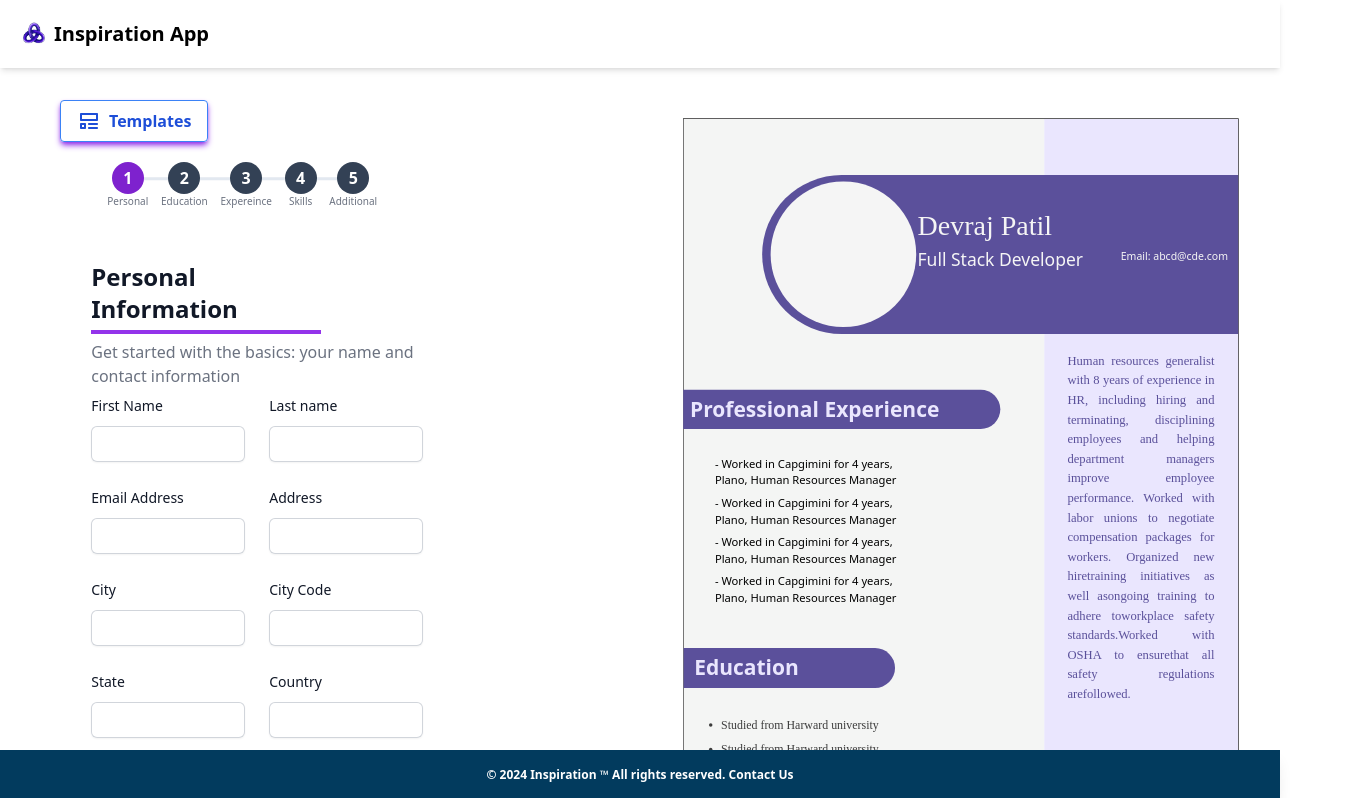
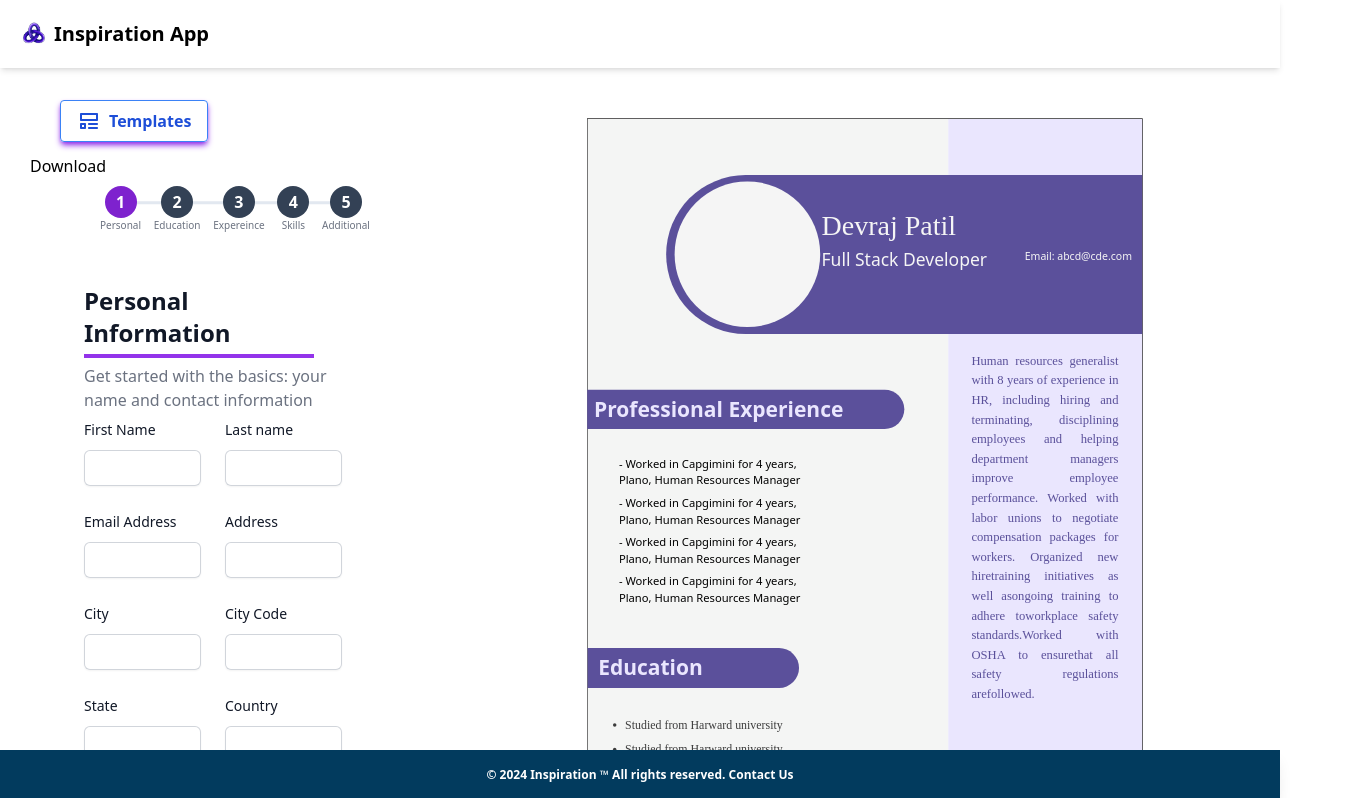
Before and after one commit to sckchcm-g/resume-builder, a React (Vite) app: page /dashboard in a window 1280 px wide. Shown: the top 798 px of the page, 1356 px wide, since content can reach past the window. Built offline with nearby package versions, Linux system fonts and the light colour scheme.

Commit message:
DownloadSection

```diff
--- a/package.json
+++ b/package.json
@@ -12,6 +12,8 @@
   "dependencies": {
     "@reduxjs/toolkit": "^2.1.0",
     "dompurify": "^3.0.8",
+    "html2canvas": "^1.4.1",
+    "jspdf": "^2.5.1",
     "nanoid": "^5.0.5",
     "react": "^18.2.0",
     "react-dom": "^18.2.0",
--- a/src/components/Form/MultiStepForm.jsx
+++ b/src/components/Form/MultiStepForm.jsx
@@ -34,8 +34,14 @@ const FormCtn =({num})=>{
        <button className="focus:outline-none text-white bg-purple-300  hover:bg-purple-400  font-medium rounded-lg text-sm px-4 py-1.5 mb-3 mx-3">Prev</button>
         }
 
-        {formLevel<4?<button className="focus:outline-none text-white bg-purple-700 hover:bg-purple-800 focus:ring-4 focus:ring-purple-300 font-medium rounded-lg text-sm px-4 py-1.5 mb-3 mx-3 " onClick={()=>setForm(formLevel+1)} >Next</button>:
+        {/* {formLevel<4?<button className="focus:outline-none text-white bg-purple-700 hover:bg-purple-800 focus:ring-4 focus:ring-purple-300 font-medium rounded-lg text-sm px-4 py-1.5 mb-3 mx-3 " onClick={()=>setForm(formLevel+1)} >Next</button>:
         <button className="focus:outline-none disabled:opacity-100 text-white bg-purple-300 font-medium rounded-lg text-sm px-4 py-1.5 mb-3 mx-3 ">Next</button>
+        } */}
+                {formLevel<4?<button className="focus:outline-none text-white bg-purple-700 hover:bg-purple-800 focus:ring-4 focus:ring-purple-300 font-medium rounded-lg text-sm px-4 py-1.5 mb-3 mx-3 " onClick={()=>setForm(formLevel+1)} >Next</button>:
+        <></>
+        }
+        {formLevel===4?<button className="focus:outline-none text-white bg-purple-700 hover:bg-purple-800 focus:ring-4 focus:ring-purple-300 font-medium rounded-lg text-sm px-4 py-1.5 mb-3 mx-3 " onClick={()=>{}} >Download</button>:
+        <></>
         }
         </div>
     </div>
--- a/src/ui/DesktopView.jsx
+++ b/src/ui/DesktopView.jsx
@@ -164,13 +164,15 @@
 
 
 
-import React, { useState } from "react";
+import React, { useState,useRef } from "react";
+import html2canvas from 'html2canvas';
+import jsPDF from 'jspdf';
 import Header from "./Header.jsx";
 import Footer from "./Footer.jsx";
 import MultiStepForm from '../components/Form/MultiStepForm.jsx';
 import TemplateS1 from "./templates/TemplateS1.jsx";
 import TemplateS2 from "./templates/TemplateS2.jsx";
-import TemplateD1 from "./templates/TemplateD1.jsx";
+import TemplateD1 from "./templates/TemplateD1Sidh.jsx";
 import TemplateD2 from "./templates/TemplateD2.jsx";
 import TemplateD3 from "./templates/TemplateD3.jsx";
 import MainTemplate from "./templates/MainTemplate.jsx";
@@ -182,9 +184,41 @@ import template5 from '../assets/template5.png';
 import maintemplate from "../assets/maintemplate.png";
 import Navbar from "./Navbar.jsx";
 
+
 function DesktopView() {
   const [popupVisible, setPopupVisible] = useState(false);
   const [selectedTemplate, setSelectedTemplate] = useState("TemplateD2");
+
+  // Pdf Download Part
+
+  const pdfRef = useRef();
+
+  const downloadPDF = async () => {
+    const input = pdfRef.current;
+    const canvas = await html2canvas(input,{ scale: 3 });
+    const imgData = canvas.toDataURL('image/png');
+    const pdf = new jsPDF('p', 'mm', 'a4', true);
+    const pdfWidth = pdf.internal.pageSize.getWidth();
+
+    const pdfHeight = pdf.internal.pageSize.getHeight();
+    const imgWidth = canvas.width;
+    const imgHeight = canvas.height;
+    const ratio = Math.min(pdfWidth / imgWidth, pdfHeight / imgHeight);
+    const imgX = (pdfWidth - imgWidth * ratio) / 2;
+    const imgY = 0; // Adjust this value based on your header height
+    // const imgWidth = pdfWidth; // Set imgWidth to match the PDF width
+    // const imgHeight = (canvas.height * pdfWidth) / canvas.width; // Calculate proportional height
+    // const ratio = pdfWidth / imgWidth; // Adjusted ratio
+    // const imgX = 0; // Align to the left
+    // const imgY = 0; // Align to the top
+
+    pdf.addImage(imgData, 'PNG', imgX, imgY, imgWidth * ratio, imgHeight * ratio);
+    pdf.save('resume.pdf');
+  };
+
+  // Download part end
+
+
   const handleTemplateClick = (templateId) => {
     setSelectedTemplate(templateId);
     setPopupVisible(false);
@@ -208,20 +242,25 @@ function DesktopView() {
       <div className="desktop-view flex w-[97%] pt-[20px] mx-[30px]">
         <Header />
 
+        {/* <div className="left w-[45%]"> */}
         <div className="left w-[45%]">
         <Navbar selectedTemplate={selectedTemplate} setPopupVisible={setPopupVisible} templates={templates} popupVisible={popupVisible} handleTemplateClick={handleTemplateClick} closePopup={closePopup}/>
-
+        <button onClick={downloadPDF} >Download</button>
 
 
           <MultiStepForm />
         </div>
-        <div className="right w-[60%]  xl:w-[60%] z-0 ">
+        {/* <div   className="right w-[60%]  xl:w-[60%] z-0 "> */}
+        <div   className="right w-auto  xl:w-auto z-0 ">
+
+          <div ref={pdfRef}>
           {selectedTemplate === "TemplateD1" && <TemplateD1 />}
           {selectedTemplate === "TemplateD2" && <TemplateD2 />}
           {selectedTemplate === "TemplateD3" && <TemplateD3 />}
           {selectedTemplate === "TemplateS1" && <TemplateS1 />}
           {selectedTemplate === "TemplateS2" && <TemplateS2 />}
           {selectedTemplate === "MainTemplate" && <MainTemplate />}
+          </div>
         </div>
 
 
--- a/src/ui/templates/MainTemplate.jsx
+++ b/src/ui/templates/MainTemplate.jsx
@@ -15,9 +15,13 @@ function MainTemplate() {
   const isLargeViewport = window.innerWidth >= 1024;
   return (
 
-    <div
-      className="template main-template bg-white   lg:mt-[20px] w-[210mm] h-[297mm] lg:w-[210mm] lg:h-[297mm]  md:w-[1300px]  lg:max-h-[297mm] lg:overflow-auto lg:mb-[150px]   shadow-lg mx-[20px] px-[30px] lg:mx-20 lg:px-[50px] lg:pb-[100px] shadow-[#9333ea] relative z-0 tracking-wider"
-       style={isLargeViewport ? { transform: "scale(0.6)", marginTop:"100px", marginLeft:"200px"} : {}}
+    // <div
+    //   className="template main-template bg-white   lg:mt-[20px] w-[210mm] h-[297mm] lg:w-[210mm] lg:h-[297mm]  md:w-[1300px]  lg:max-h-[297mm] lg:overflow-auto lg:mb-[150px]   shadow-lg mx-[20px] px-[30px] lg:mx-20 lg:px-[50px] lg:pb-[100px] shadow-[#9333ea] relative z-0 tracking-wider"
+    //    style={isLargeViewport ? { transform: "scale(0.6)", marginTop:"100px", marginLeft:"200px"} : {}}
+    // >
+          <div
+      className="template main-template bg-white    w-[210mm] h-[297mm] lg:w-[210mm] lg:h-[297mm]  md:w-[1300px]  lg:max-h-[297mm] lg:overflow-auto lg:mb-[150px]   shadow-lg mx-[20px] px-[30px] lg:mx-20 lg:px-[50px] lg:pb-[100px] shadow-[#9333ea] relative z-0 tracking-wider"
+      style={isLargeViewport ? { transform: "scale(1)", marginTop:"100px", marginLeft:"200px"} : {}}
     >
       {/*Template Header */}
       <div className="header-wrapper pt-5  ">
--- a/src/ui/templates/TemplateD1.jsx
+++ b/src/ui/templates/TemplateD1Sidh.jsx
@@ -7,8 +7,8 @@ function TemplateD1() {
   const userInputData = useSelector(selectUserData);
   return (
     <div
-      className="w-[210mm] h-[297mm] lg:max-h-[297mm] lg:overflow-auto flex flex-row  border-[2px] border-[rgb(0 0 0)] mt-[-170px]  "
-      style={{ transform: "scale(0.7)" }}
+      className="w-[210mm] h-[297mm] lg:max-h-[297mm] lg:overflow-auto flex flex-row  border-[2px] border-[rgb(0 0 0)]  "
+      // style={{ transform: "scale(0.7)" }}
     >
       <div className="bg-[rgb(39,55,85)] w-[150%] text-[rgb(252,255,250)] max-h-[297mm] overflow-auto  grow">
         <div className="leftimgbox">
@@ -16,7 +16,7 @@ function TemplateD1() {
             <div className="w-[200px] h-[200px] bg-[black] ml-10 mt-10 p-2.5 rounded-[50%]"></div>
           </div>
           <div className="mt-[-0px] text-[40px] font-bold ml-10 flex">
-            <p className="text-[rgb(252,255,250)] firstname">Devraj</p>
+            <p className="text-[rgb(252,255,250)] firstname">Sidh</p>
             <p className="text-[rgb(252,255,250)] lastname ml-2">Patil</p>
           </div>
           <div className="text-xl font-medium mt-[-0px] ml-[70px]">
```
Also changed, not shown: 1 other file (tests, documents, lock files or other folders).
